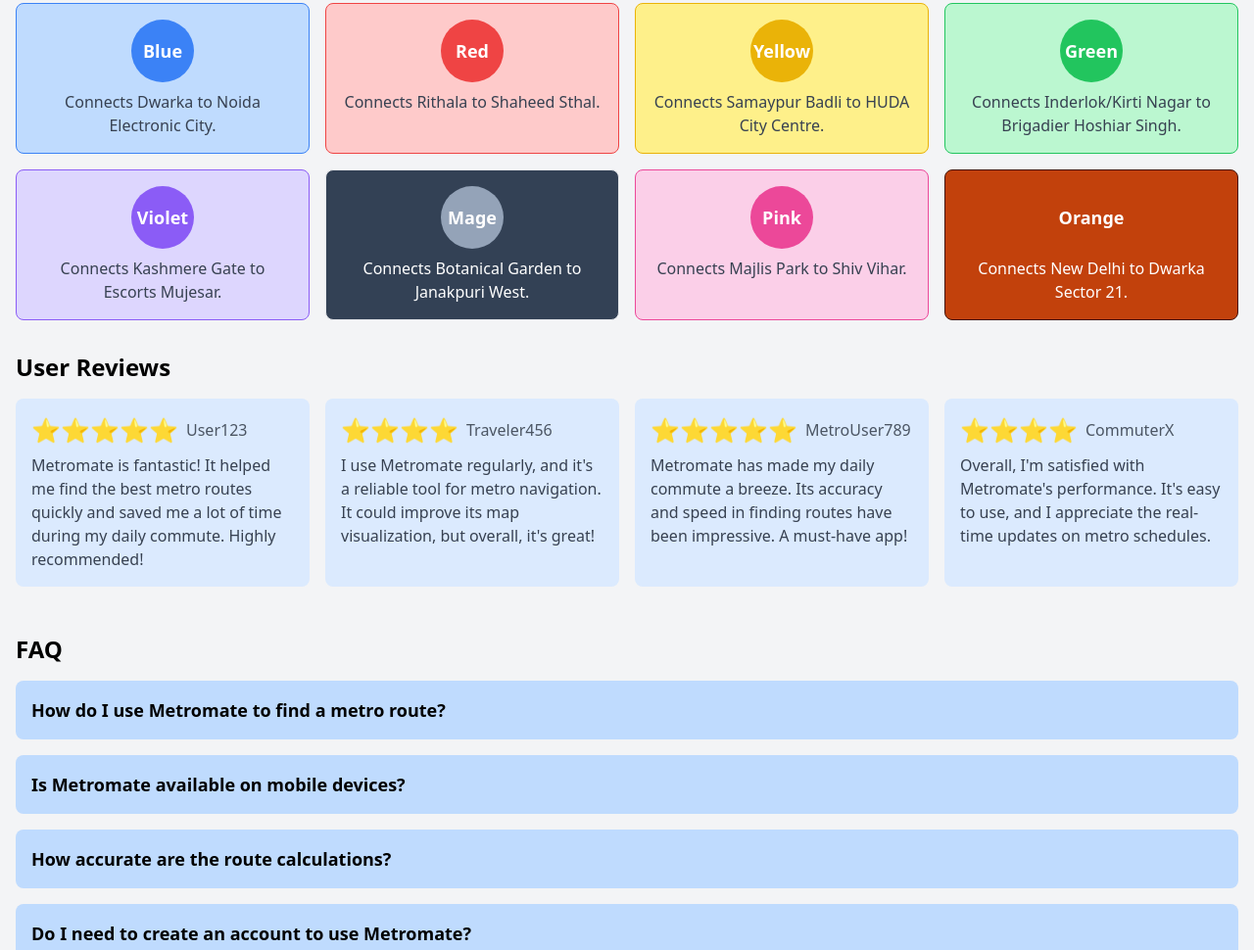
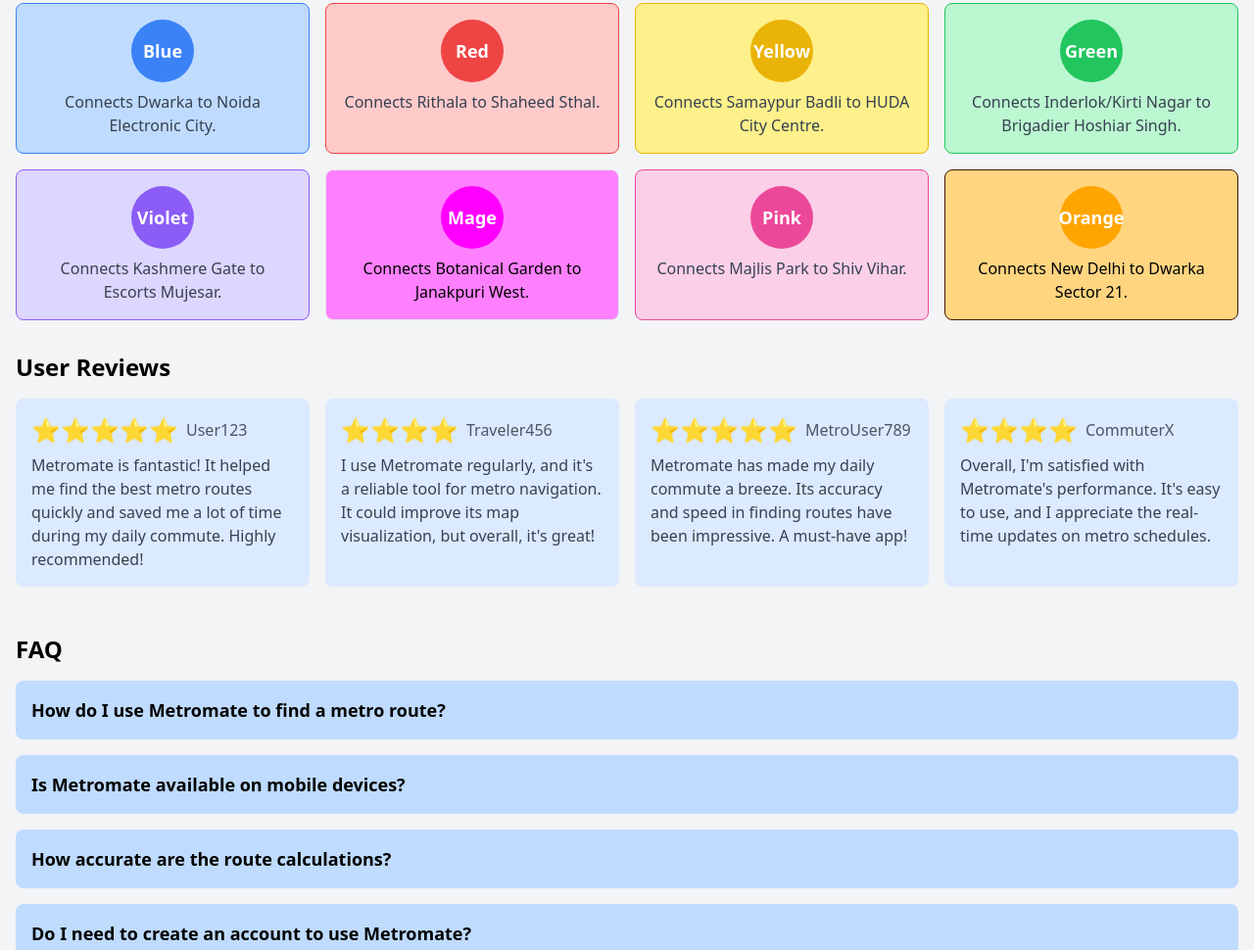
Before and after one commit to Satyaaam/metromate-website, a plain HTML site: page index.htm in a window 1280 px wide. Shown: the part 1033-2003 px from the top of the page at 98% size. Drawn offline with nearby package versions, Linux system fonts and the light colour scheme.

Commit message:
made changes in UI

```diff
--- a/index.htm
+++ b/index.htm
@@ -197,14 +197,14 @@
 
           <!-- Component for Magenta Line -->
           <div
-            class="bg-[#334155] p-4 rounded-lg text-center border border-magenta-500"
+            class="bg-[#ff80ff] p-4 rounded-lg text-center border border-magenta-500"
           >
             <div
-              class="w-16 h-16 mx-auto mb-2 bg-[#94a3b8] rounded-full text-white flex items-center justify-center text-lg font-semibold"
+              class="w-16 h-16 mx-auto mb-2 bg-[#FF00FF] rounded-full text-white flex items-center justify-center text-lg font-semibold"
             >
               Mage
             </div>
-            <p class="text-white">
+            <p class="text-black">
               Connects Botanical Garden to Janakpuri West.
             </p>
           </div>
@@ -223,16 +223,18 @@
 
           <!-- Component for Orange Line -->
           <div
-            class="bg-orange-700 p-4 rounded-lg text-center border border-orange-950"
+            class="bg-[#FFD580] p-4 rounded-lg text-center border border-orange-950"
           >
             <div
-              class="w-16 h-16 mx-auto mb-2 rounded-full text-white flex items-center justify-center text-black text-lg font-semibold"
+              class="w-16 h-16 mx-auto mb-2 bg-[#FFA500] rounded-full text-white flex items-center justify-center text-lg font-semibold"
             >
               Orange
             </div>
-            <p class="text-white">Connects New Delhi to Dwarka Sector 21.</p>
+            <p class="text-black">
+              Connects New Delhi to Dwarka Sector 21.
+            </p>
           </div>
-        </div>
+
       </section>
 
       <!-- User Reviews Section -->
```
